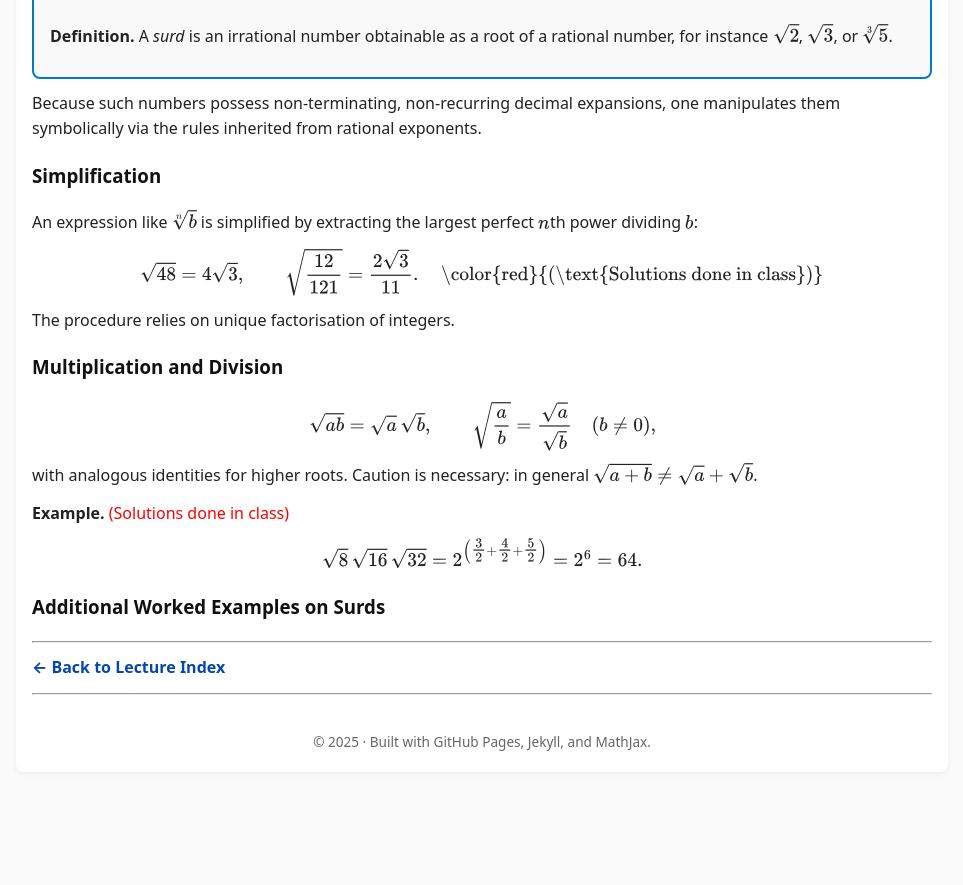
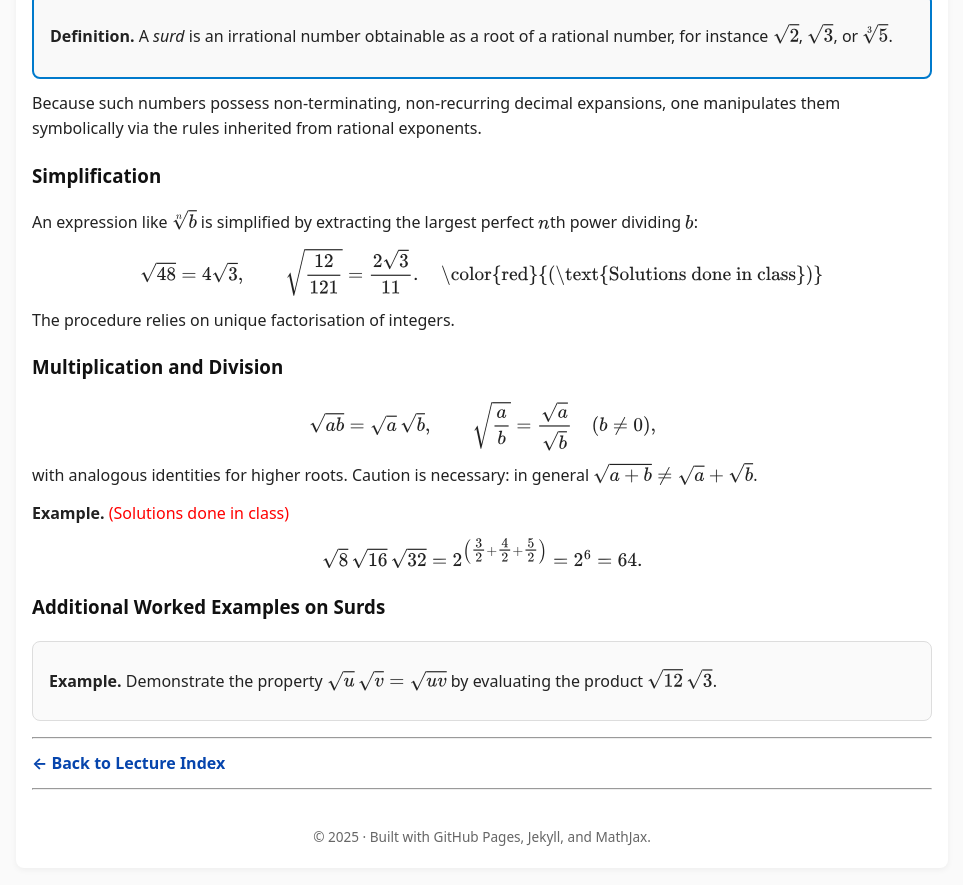
Before and after one commit to SaleemKamaludin/SaleemKamaludin.github.io, a Jekyll site: the page built from courses/math-1115/lecture-notes/lecture3.md, in a window 1280 px wide and 900 px high, scrolled down 3527 px. Shown: the top 885 px of the window, without its empty margins (158-1121 px from the left). Built offline with Jekyll 4.4.1, drawn with Linux system fonts in a browser that asks for light colours; before the commit the page ends 4331 px from its top, so only the background shows below that.

Commit message:
Add worked example for surds in lecture3.md
Added an example demonstrating the property of surds.

```diff
--- a/courses/math-1115/lecture-notes/lecture3.md
+++ b/courses/math-1115/lecture-notes/lecture3.md
@@ -547,7 +547,9 @@ To ensure consistency, these operations must be performed in a **specific order*
 
 
 <h3 id="additional-surd-examples">Additional Worked Examples on Surds</h3>
-
+<div class="example" style="border:1px solid #ddd; border-radius:8px; padding:0.85rem 1rem; margin:1rem 0; background:#fafafa;">
+  <p><strong>Example.</strong> Demonstrate the property \( \sqrt{u}\,\sqrt{v} = \sqrt{uv} \) by evaluating the product \( \sqrt{12}\,\sqrt{3} \).</p>
+</div>
 
 
 ---
```
